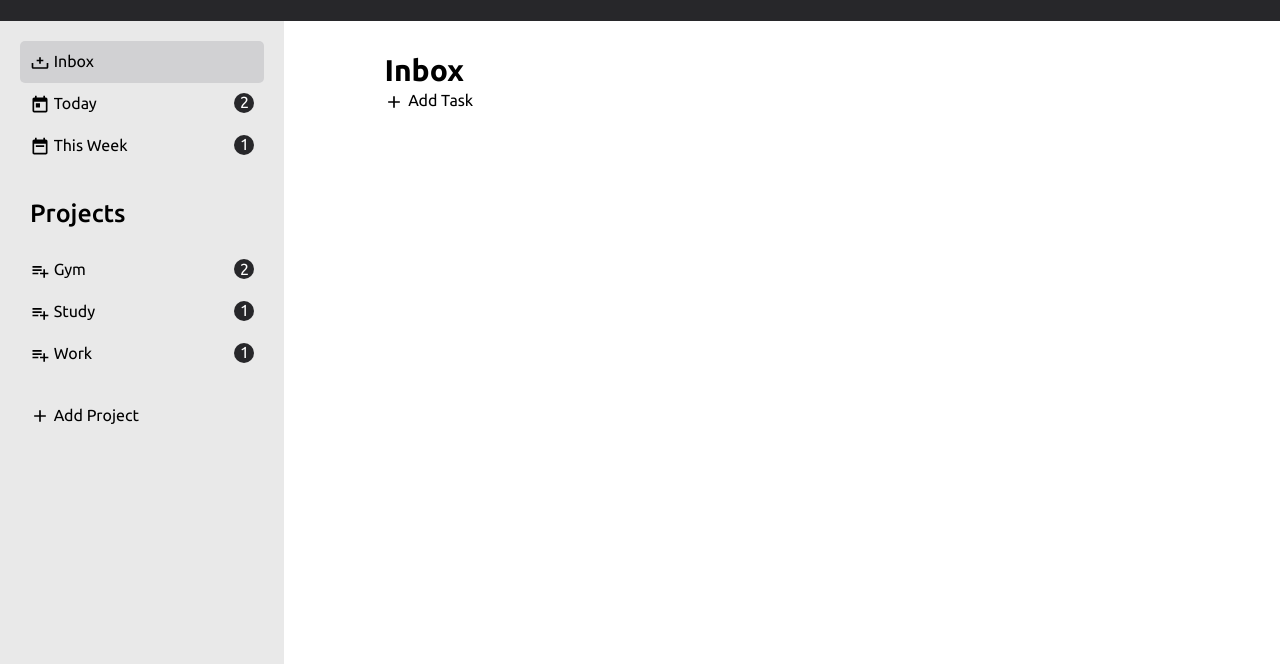
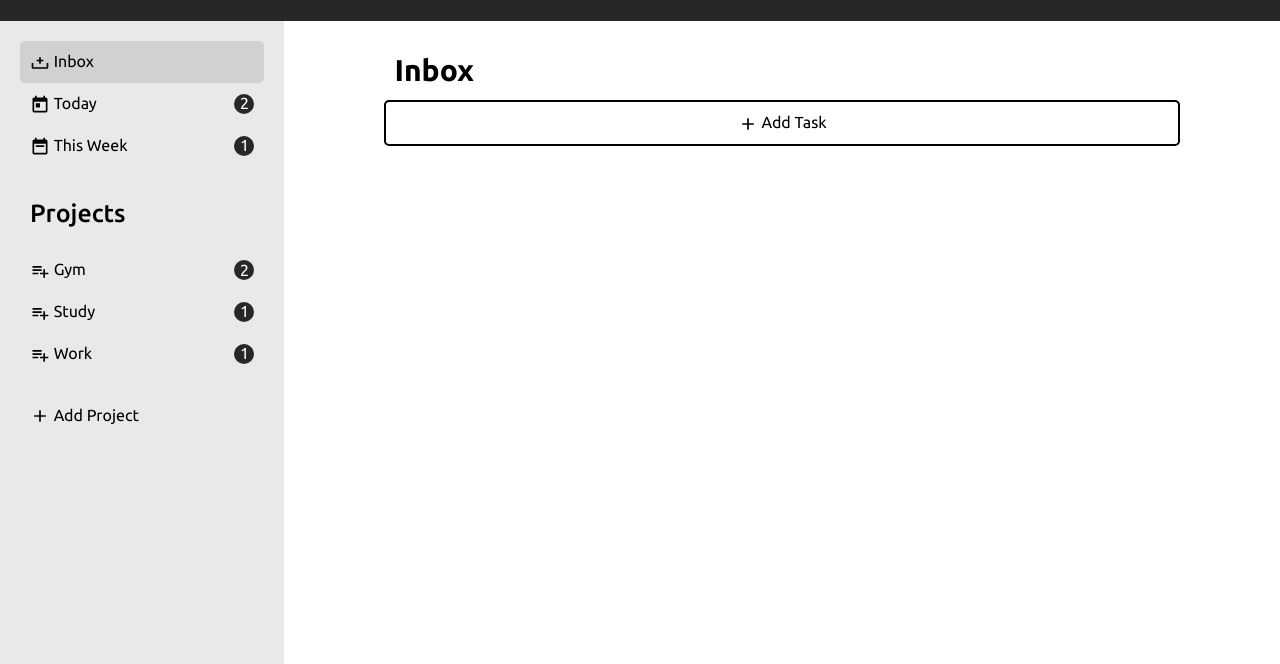
Before and after one commit to AdjeteySowah/todo-list, a website built with webpack: page src/template.html in a window 1280 px wide. Shown: the part 79-743 px from the top of the page. Built offline with nearby package versions, Linux system fonts and the light colour scheme.

Commit message:
Style add task, delete task and their parent

```diff
--- a/src/styles.css
+++ b/src/styles.css
@@ -73,6 +73,7 @@ h1, h3 {
    --primary-gray: rgb(39, 39, 42);
    --secondary-gray: rgba(109, 109, 121, 0.2);
    --tertiary-gray: rgba(39, 39, 42, 0.1);
+   --faded-red: rgba(255, 0, 0, 0.25);
 }
 
 
@@ -150,6 +151,7 @@ img {
 .sidebar__project-item {
    display: flex;
    justify-content: space-between;
+   align-items: center;
 }
 
 .sidebar__badge {
@@ -185,7 +187,36 @@ img {
 .main-content__title {
    font-size: 3rem;
    font-weight: 700;
+   margin-bottom: 1rem;
+   padding-left: 1rem;
 }
+
+.main-content__action {
+   display: flex;
+   gap: 2rem;
+}
+
+.main-content__action--add-task,
+.main-content__action--delete-project {
+   flex: 1 1 auto;
+
+   margin-top: 1rem;
+   padding: 1rem;
+   border: 2px solid var(--black);
+   border-radius: 0.5rem;
+   text-align: center;
+}
+
+.main-content__action--add-task:hover {
+   cursor: pointer;
+   background-color: var(--secondary-gray);
+}
+
+.main-content__action--delete-project:hover {
+   cursor: pointer;
+   background-color: var(--faded-red);
+}
+
 
    /* || Footer */
 .footer {
```
